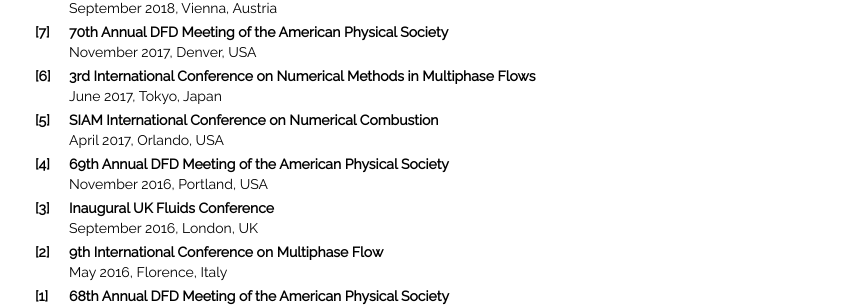
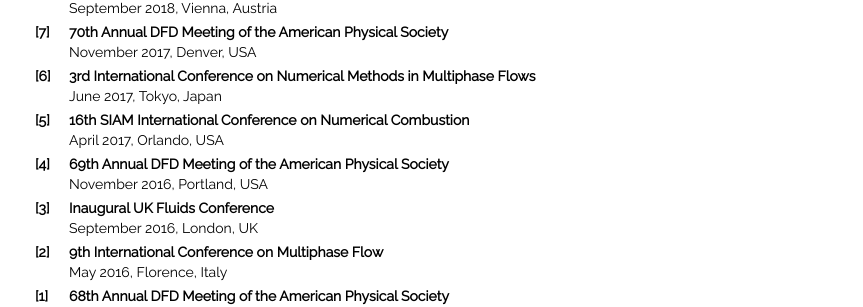
Before and after one commit to fabienevrard/fabienevrard.github.io, a Jekyll site: the page built from publications/index.html, in a window 1280 px wide. Shown: the part 521-828 px from the top of the page, without its empty margins (208-1071 px from the left). Built offline with Jekyll 4.4.1, drawn with Linux system fonts in a browser that asks for light colours.

Commit message:
Update index.html

```diff
--- a/publications/index.html
+++ b/publications/index.html
@@ -102,7 +102,7 @@ volume fractions using parabolic reconstruction on two-dimensional unstructured<
 		 <tr><td></td><td></td></tr>
 		 <tr>
 			 <td><b>[5]</b></td>
-			 <td><b>SIAM International Conference on Numerical Combustion</b></td>
+			 <td><b>16th SIAM International Conference on Numerical Combustion</b></td>
 		 </tr>
 		 <tr>
 			 <td></td>
```
